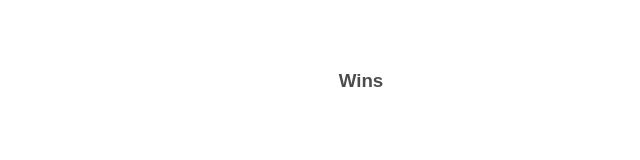
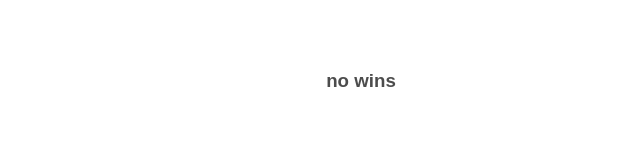
Before and after one commit to NicoKandut/wordle, a SvelteKit app: page /betweenle in a window 1280 px wide. Shown: the part 418-578 px from the top of the page, without its empty margins (279-919 px from the left). Built offline with nearby package versions, Linux system fonts and the light colour scheme.

Commit message:
feat: add win count

```diff
--- a/src/routes/betweenle/+page.svelte
+++ b/src/routes/betweenle/+page.svelte
@@ -8,7 +8,9 @@
 	let wordIndex = Math.floor(Math.random() * words.length);
 	let word = words[wordIndex];
 
-	let wonWords = browser ? new Set(JSON.parse(localStorage.getItem('betweenle:wins') ?? '[]')) : [];
+	let wonWords = browser
+		? new Set(JSON.parse(localStorage.getItem('betweenle:wins') ?? '[]'))
+		: new Set();
 
 	let upper = 'aaaaa';
 	$: upperIndex = upper === 'aaaaa' ? 0 : guessable.indexOf(upper);
@@ -165,7 +167,7 @@
 
 	<button on:click={reset} class:invisible={!win && !lose} disabled={!win && !lose}> Next </button>
 
-	<h3>Wins</h3>
+	<h3>{wonWords.size || 'no'} wins</h3>
 	<ol>
 		{#each wonWords.values() as word}
 			<li>{word}</li>
```
